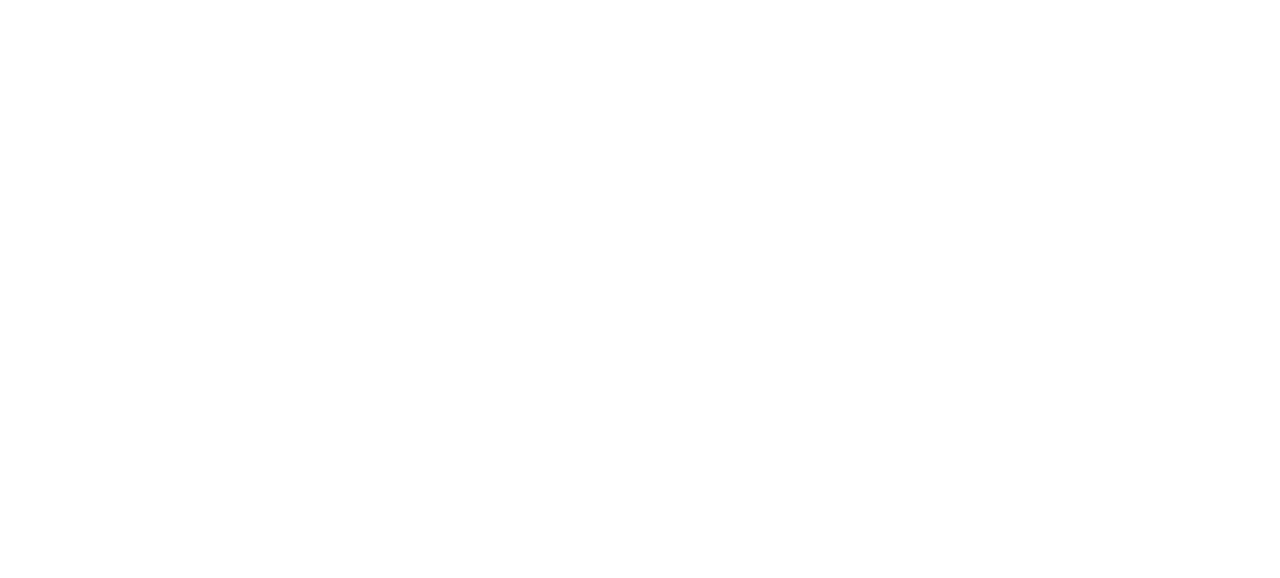
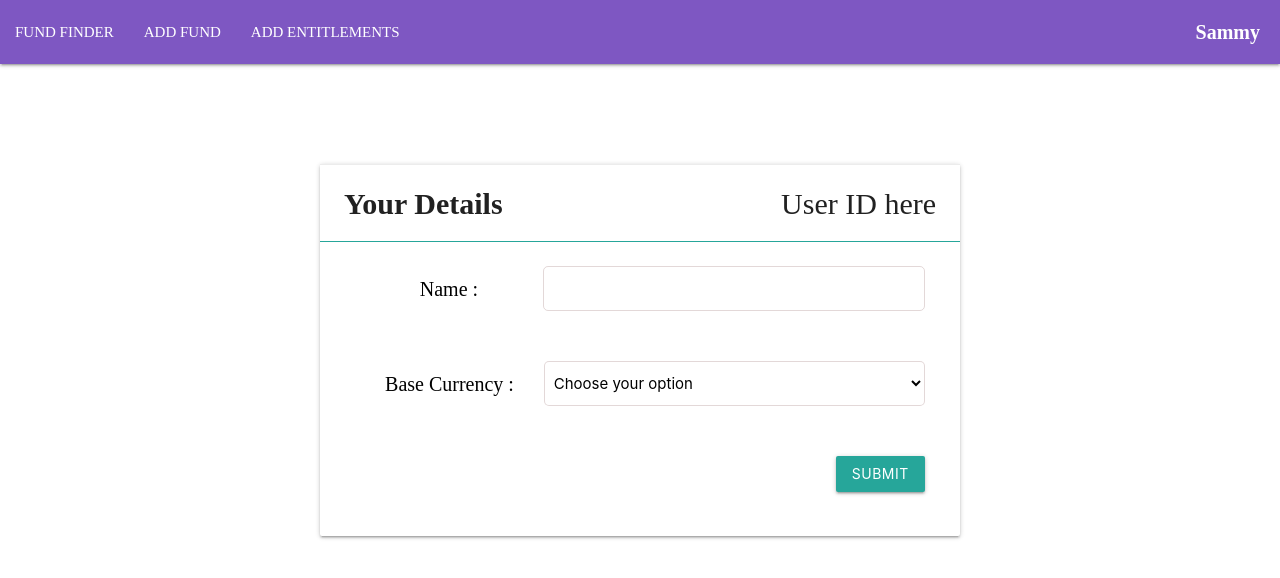
Before and after one commit to sammy1997/MutualFundAssetTradingPlatform, a React (Create React App) app in the folder platform-ui/: page /preferences in a window 1280 px wide. Shown: the top 578 px of the page. Built offline with nearby package versions, Linux system fonts and the light colour scheme.

Commit message:
Added User Preferences Page

```diff
--- a/platform-ui/src/components/Login.js
+++ b/platform-ui/src/components/Login.js
@@ -46,7 +46,7 @@
                 <div className="top">
                     <h1>Login</h1>
                 </div>
-                <div className="">
+                <div>
                     <div className="row form-container-custom">
                         <form className="form-custom" onSubmit={this.handleSubmit}>
                             <div className="row">
--- a/platform-ui/src/components/LoginScreen.js
+++ b/platform-ui/src/components/LoginScreen.js
@@ -1,6 +1,5 @@
 import React, { Component } from 'react';
 import 'materialize-css/dist/css/materialize.min.css';
-// import M from 'materialize-css';
 import Login from './Login';
 
 class LoginScreen extends Component{
@@ -15,7 +14,6 @@
 
     componentDidMount(){
         var loginScreen = [];
-        // loginScreen.push(<Login parentContext={this} appContext={this.props.parentContext}/>);
         loginScreen.push(<Login key="1"/>);
         this.setState({
             loginScreen:loginScreen
--- /dev/null
+++ b/platform-ui/src/components/Preferences.js
@@ -0,0 +1,71 @@
+import React, { Component } from 'react';
+import 'materialize-css/dist/css/materialize.min.css';
+import M from 'materialize-css'
+import './css/preferences.css'
+
+class Preferences extends Component {
+    constructor(props){
+        super(props);
+
+        this.state={
+            userId:'User ID here',
+            fullName:'',
+            baseCurr:''
+        }
+    }
+
+    handleChange = (event) => {
+        this.setState({
+            [event.target.id]: event.target.value
+        });
+    }
+
+    handleSubmit = (event) => {
+        event.preventDefault();
+    }
+
+    render(){
+        M.updateTextFields();
+        return (
+            <div>
+                <div className="row page-content">
+                    <div className="card-container">
+                    <div className="card ">
+                        <div className="card-action">
+                            <b><span id="info">Your Details</span></b>
+                            <span id="userId">{this.state.userId}</span>
+                        </div>
+                        <div className="card-content black-text">
+                            <form className="row" onSubmit={this.handleSubmit}>
+                                <div className="col s12 form-content">
+                                    <label htmlFor="fullName" className="label-content">
+                                        Name :
+                                    </label>
+                                    <textarea type="text" id="fullName" value={this.state.fullName} onChange={this.handleChange} required></textarea>
+                                </div>
+                                <div className="col s12 form-content">
+                                    <label className="label-content">
+                                        Base Currency :
+                                    </label>
+                                    <select className="browser-default">
+                                    <option value="" disabled selected>Choose your option</option>
+                                        <option value="INR">INR</option>
+                                        <option value="USD">USD</option>
+                                        <option value="GBP">GBP</option>
+                                    </select>
+                                </div>
+
+                                <div className="button-container col s12">
+                                    <button className="btn waves-effect" type="submit">Submit</button>
+                                </div>
+                            </form>
+                        </div>
+                    </div>
+                    </div>
+                </div>
+            </div>
+        );
+    }
+}
+
+export default Preferences;
--- /dev/null
+++ b/platform-ui/src/components/PreferencesScreen.js
@@ -0,0 +1,37 @@
+import React, { Component } from 'react';
+import 'materialize-css/dist/css/materialize.min.css';
+import Preferences from './Preferences';
+import Header from './HeaderCustomerService';
+
+class PreferencesScreen extends Component{
+    constructor(props){
+        super(props);
+        this.state={
+            userId:'',
+            fullName:'',
+            preferencesScreen:[]
+        }
+    }
+
+    componentDidMount(){
+        var preferencesScreen = [];
+        preferencesScreen.push(
+        <Header key="1" />,
+        <Preferences key="2"/>
+        );
+        this.setState({
+            preferencesScreen:preferencesScreen
+        })
+    }
+
+    render(){
+        return(
+            <div className="preferencesScreen">
+                {this.state.preferencesScreen}
+            </div>
+        );
+    }
+}
+
+
+export default PreferencesScreen;
--- /dev/null
+++ b/platform-ui/src/components/css/preferences.css
@@ -0,0 +1,58 @@
+.form-content{
+    display: flex;
+    margin-bottom: 50px;
+}
+
+.card-action{
+    padding-bottom: 60px !important;
+}
+
+.page-content{
+    margin-top: 100px;
+}
+
+#info{
+    float: left;
+    font-size: 30px;
+}
+
+#userId{
+    float: right;
+    font-size: 30px;
+}
+
+textarea{
+    resize: none;
+    padding: 12px 10px;
+    border-radius: 5px;
+    box-sizing: border-box;
+    border-color: rgba(202, 183, 183, 0.534);
+}
+
+select{
+    border-color: rgba(202, 183, 183, 0.534);
+    border-radius: 5px;
+    box-sizing: border-box;
+}
+
+.label-content{
+    width:50%;
+    text-align: center;
+    padding-top:8px;
+    font-size: 20px;
+    color: black;
+}
+
+.button-container{
+    text-align: right;
+}
+
+.card-action{
+    border-bottom: 1px solid #26a69a;
+}
+
+.card-container{
+    width: 50%;
+    margin-left:auto;
+    margin-right:auto;
+}
--- a/platform-ui/src/index.js
+++ b/platform-ui/src/index.js
@@ -7,6 +7,7 @@
 // import Login from './components/Login';
 import LoginScreen from './components/LoginScreen';
 import * as serviceWorker from './serviceWorker';
+import PreferencesScreen from './components/PreferencesScreen';
 
 
 const routing = (
@@ -14,6 +15,7 @@
       <div>
         <Route path="/" exact component={LoginScreen} />
         <Route path="/portfolio" exact component={App} />
+        <Route path="/preferences" exact component={PreferencesScreen} />
       </div>
     </Router>
   )
```
Also changed, not shown: 2 other files (tests, documents, lock files or other folders).
